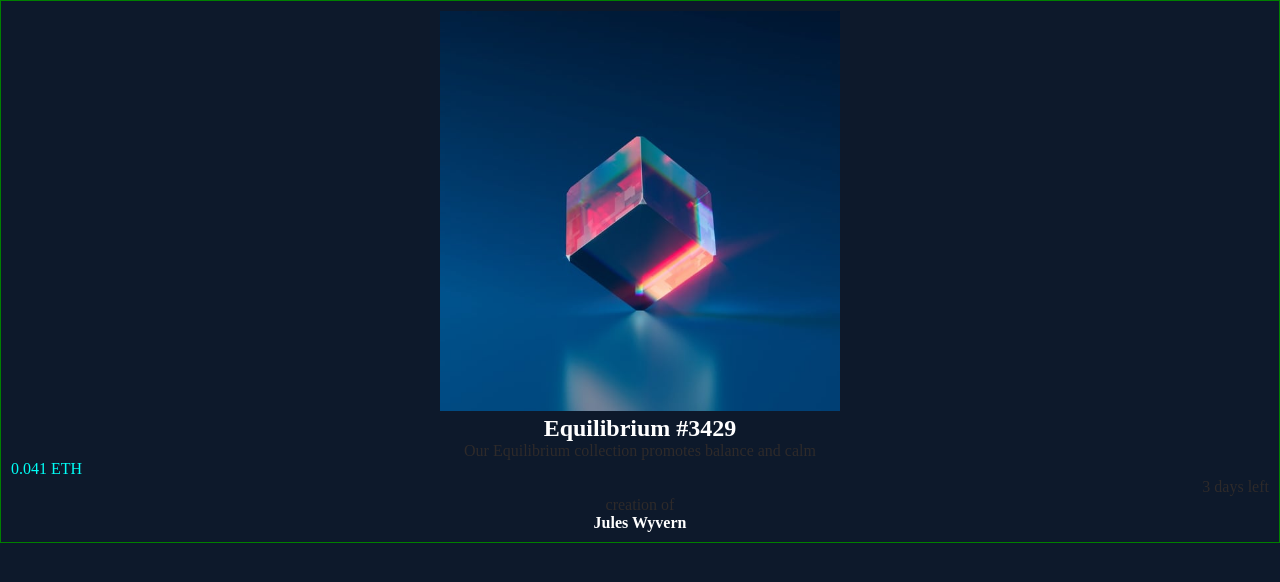
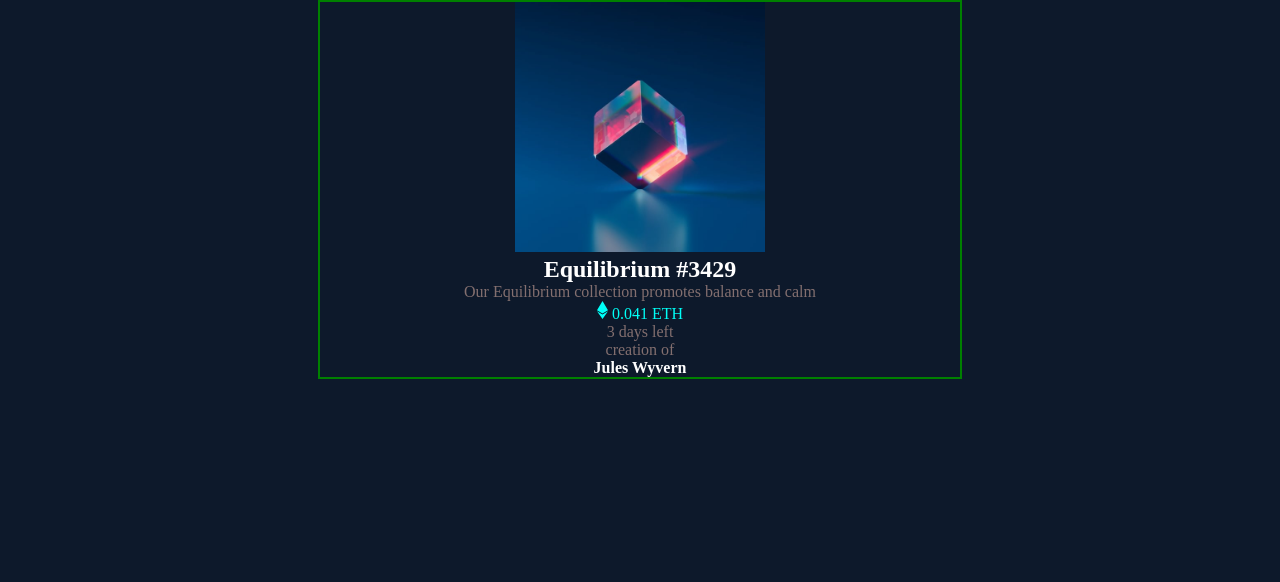
Before and after one commit to Pablo-98/nft-preview-card, a plain HTML site: page src/index.html in a window 1280 px wide. Drawn offline with Linux system fonts and the light colour scheme.

Commit message:
cut all the div tags and centered main divin center of page

```diff
--- a/src/index.html
+++ b/src/index.html
@@ -9,26 +9,14 @@
 </head>
 <body>
   <div class="box">
-    <div class="center">
-    <img src="/images/image-equilibrium.jpg" alt="cube" width="400" height="400">
-    </div>
-    <div class="center">
+    <img src="/images/image-equilibrium.jpg" alt="cube" width="250" height="250">
     <h2>Equilibrium #3429 </h2>
     <p class="gray-text"> Our Equilibrium collection promotes balance and calm</p>
-    </div>
-    <div class="cost-box">
-    <p class="etherium"> 0.041 ETH </p>
-    </div>
-    <div class="right">
-    <div class="nft-time">
+    <p class="etherium"><svg width="11" height="18" xmlns="http://www.w3.org/2000/svg"><path d="M11 10.216 5.5 18 0 10.216l5.5 3.263 5.5-3.262ZM5.5 0l5.496 9.169L5.5 12.43 0 9.17 5.5 0Z" fill="#00FFF8"/></svg> 0.041 ETH  </p>
     <p class="gray-text"> 3 days left</p>
-    </div>
-    </div>
-    <div class="center">
-    <div class="artist-respect">
+
       <p> creation of <h4> Jules Wyvern</h4></p>
-      </div>
-      </div>
+
   </div>
 
 </body>
--- a/src/styles.css
+++ b/src/styles.css
@@ -3,9 +3,13 @@ padding: 0;
 margin: 0;
 }
 .box{
-    padding: 10px;
-    height: fit-content;
-    border: solid 1px green
+    border: solid 2px green;
+    margin: auto;
+    position: relative;
+    text-align: center;
+    top: 50%;
+    width: 50%;
+
 }
 body{
     background-color: hsl(217, 54%, 11%)
@@ -14,17 +18,12 @@ h2{
     color: white;
 }
 p{
-    color: rgb(46, 42, 42)
+    color: rgb(131, 111, 111)
 }
 h4{
     color: white;
 }
-.center{
-    text-align: center;
-}
-.right{
-    text-align: right;
-}
+
 .etherium{
     color:hsl(178, 100%, 50%);
 }
```
